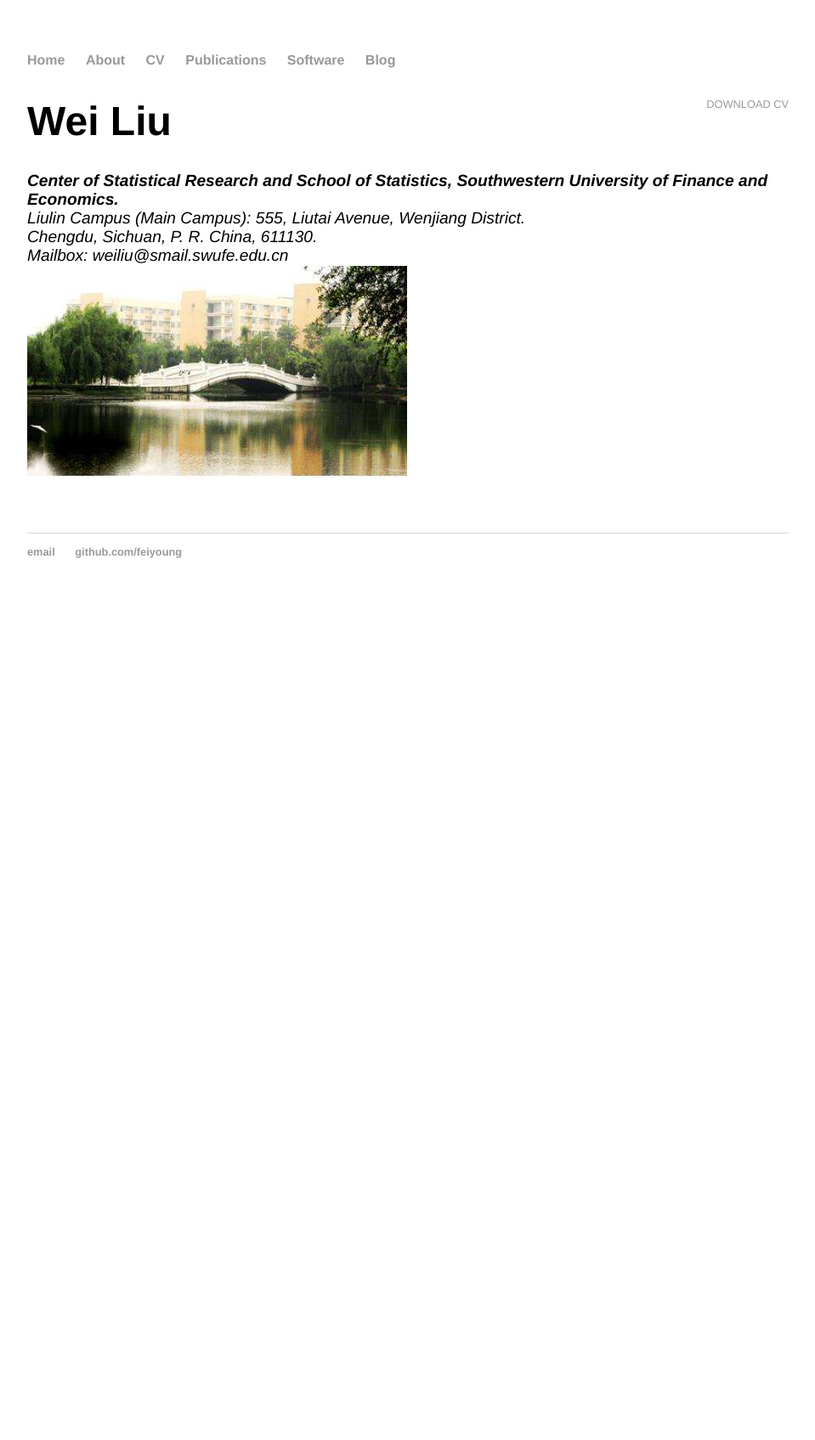
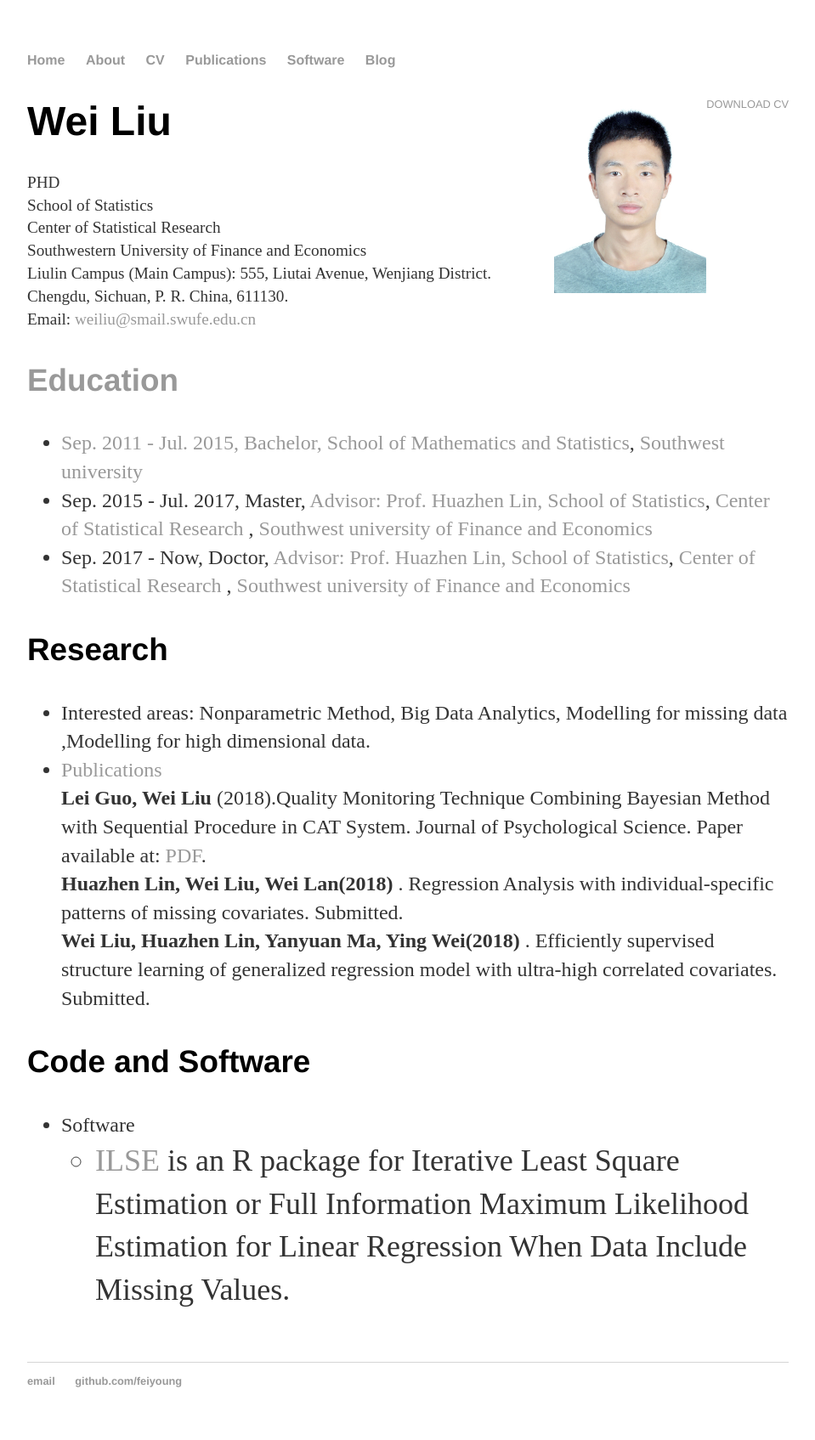
Before and after one commit to feiyoung/feiyoung.github.io, a Jekyll site: the page built from cv/index.html, in a window 1280 px wide. Shown: the whole page at 85% size, without its empty margins (160-1119 px from the left). Built offline with Jekyll 4.4.1, drawn with Linux system fonts in a browser that asks for light colours; before the commit the page ends 900 px from its top, so only the background shows below that.

Commit message:
'update'

```diff
--- a/cv/index.html
+++ b/cv/index.html
@@ -2,16 +2,47 @@
 layout: default
 title: CV of Your Name
 ---
+
 	<div class="cv">
 		<a href="#" class="download" title="Download CV as PDF">Download CV</a>
-					<h1>Wei Liu</h1>
-					<address>
-					<strong>Center of Statistical Research and School of Statistics,
-Southwestern University of Finance and Economics.</strong><br>
+<body>
+<img src="me.jpg" width="20%" height="50%" style="float:right;">
+<h1>Wei Liu </h1>
+<p>PHD<br />
+School of Statistics <br>
+					Center of Statistical Research <br>
+Southwestern University of Finance and Economics<br>
 					Liulin Campus (Main Campus): 555, Liutai Avenue, Wenjiang District.<br>
 					 Chengdu, Sichuan, P. R. China, 611130.<br>
-					Mailbox: weiliu@smail.swufe.edu.cn
-					</address>
-                              <img src="xicailake.jpg">
+Email: <a HREF="mailto:weiliu@smail.swufe.edu.cn"> weiliu@smail.swufe.edu.cn<br />
 
-		</div>
+<h2></h2>
+<h3>Education </h3>
+<ul>
+<li>Sep. 2011 - Jul. 2015, Bachelor, <a href="http://math.swu.edu.cn/s/math/">School of Mathematics and Statistics</a>, <a href="http://www.swu.edu.cn/">Southwest university </a> </li>
+<li>Sep. 2015 - Jul. 2017, Master, <a href="http://csr.swufe.edu.cn/index.php?c=article&id=90"> Advisor: Prof. Huazhen Lin, <a href="http://stat.swufe.edu.cn/">School of Statistics</a>,<a href="http://csr.swufe.edu.cn/"> Center of Statistical Research </a>, <a href="https://www.swufe.edu.cn/">Southwest university of Finance and Economics</a> </li>
+<li>Sep. 2017 - Now, Doctor, <a href="http://csr.swufe.edu.cn/index.php?c=article&id=90"> Advisor: Prof. Huazhen Lin, <a href="http://stat.swufe.edu.cn/">School of Statistics</a>,<a href="http://csr.swufe.edu.cn/"> Center of Statistical Research </a>, <a href="https://www.swufe.edu.cn/">Southwest university of Finance and Economics</a> </li>
+
+</ul>
+<h3>Research</h3>
+<ul>
+<li>Interested areas: Nonparametric Method, Big Data Analytics, Modelling for missing data ,Modelling for high dimensional data.</li>
+<li><a href="papers.html">Publications</a> </li>
+<strong>Lei Guo, Wei Liu </strong> (2018).Quality Monitoring Technique Combining Bayesian Method with Sequential Procedure in CAT System. Journal of Psychological Science. Paper available at: <a href="http://www.psysci.org/EN/article/downloadArticleFile.do?attachType=PDF&id=10065">PDF</a>. <br>
+<strong>Huazhen Lin, Wei Liu, Wei Lan(2018)</strong> . Regression Analysis with individual-specific patterns of missing covariates. Submitted.<br>
+<strong>Wei Liu, Huazhen Lin, Yanyuan Ma, Ying Wei(2018)</strong> . Efficiently supervised structure learning of generalized regression model with ultra-high correlated covariates. Submitted.
+</ul>
+
+
+
+<h3>Code and Software</h3>
+<ul>
+<li>
+Software
+<ul>
+<li> <a href="https://github.com/feiyoung/ILSE">ILSE</a> is an R package for Iterative Least Square Estimation or Full Information Maximum Likelihood Estimation for Linear Regression When Data Include Missing Values.
+ </li>
+</ul>
+</ul>
+
+	</div>
```
Also changed, not shown: cv/index2.html (deleted, +0 -21 lines), cv/index3.html (added, +20 -0 lines), index.html (+5 -2 lines), cv/me.jpg (added), me.jpg (added).
